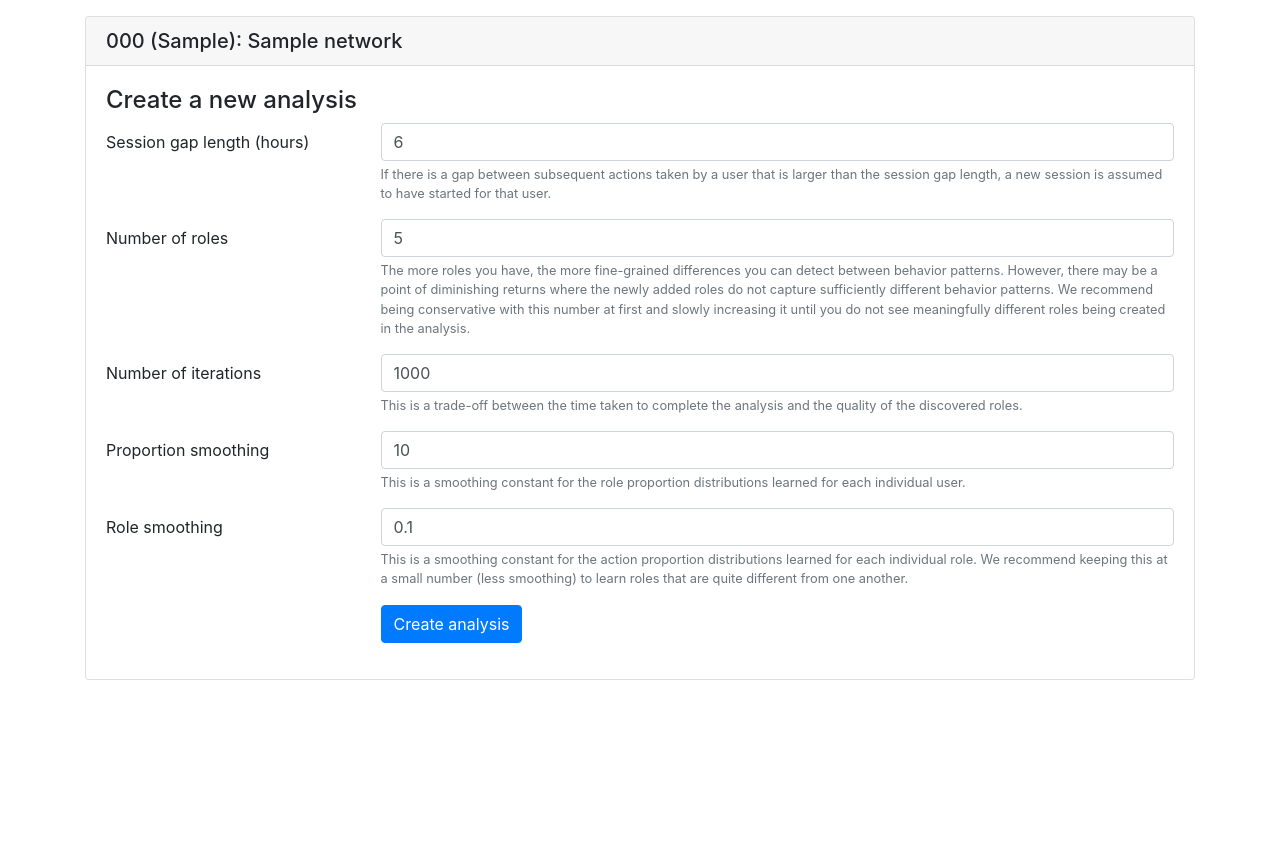
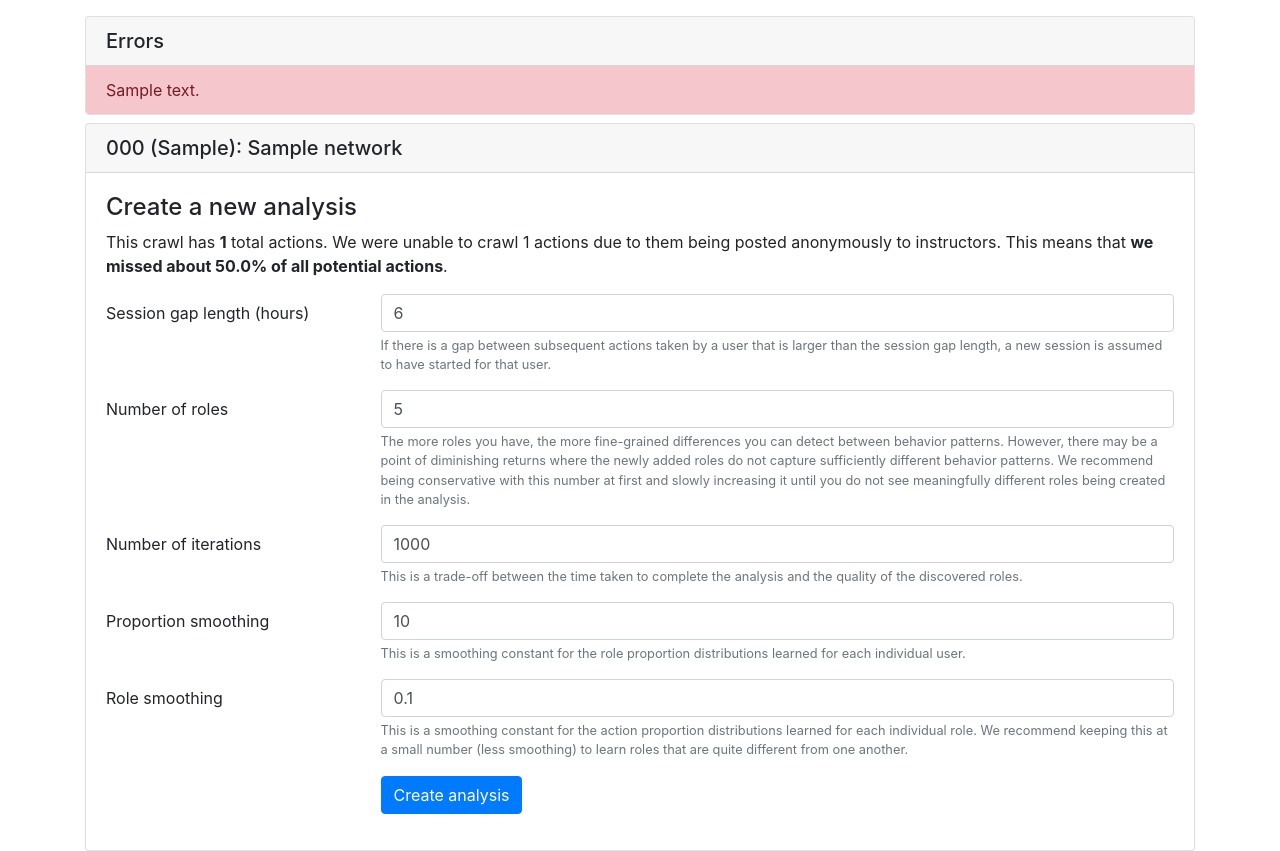
Before and after one commit to skystrife/piazza-roles, a Flask app: template web/roles/templates/new_analysis.html in a window 1280 px wide. Shown: the part 56-907 px from the top of the page. Before the commit the page ends 736 px from the top, so only its background shows below. Run offline with Flask 2, Linux system fonts and the light colour scheme; tables that the repository leaves empty hold one stand-in row (values such as "Sample post"); the template is opened without the code that fills it: values that come from a table or form of the project are taken from there, most other values are stand-ins (such as "Sample title", 1, 10 or a date in 2020); parts of the project's set-up code (start-up, migrations or seed data) failed here and were passed over; some libraries are stand-ins or nearby versions.

Commit message:
Show crawl errors and num_fully_anon on analysis creation page.

```diff
--- a/web/roles/templates/new_analysis.html
+++ b/web/roles/templates/new_analysis.html
@@ -3,6 +3,22 @@
 {% block title %}Analyzing {{ network.number }} ({{ network.term }}){% endblock %}
 
 {% block content %}
+{% if network.crawl.errors %}
+<div class="row">
+    <div class="col mb-2">
+        <div class="card">
+            <h5 class="card-header">Errors</h5>
+            <ul class="list-group list-group-flush">
+                {% for error in network.crawl.errors %}
+                <li class="list-group-item list-group-item-danger">
+                    {{ error.message }}
+                </li>
+                {% endfor %}
+            </ul>
+        </div>
+    </div>
+</div>
+{% endif %}
 <div class="row">
     <div class="col">
         <div class="card" id="CrawlCard">
@@ -11,6 +27,11 @@
             </h5>
             <div class="card-body">
                 <h4>Create a new analysis</h4>
+                <p>This crawl has <strong>{{ network.crawl.actions | length }}</strong> total actions.
+                {% if network.crawl.num_fully_anon > 0 %}
+                We were unable to crawl {{ network.crawl.num_fully_anon }} actions due to them being posted anonymously to instructors. This means that <strong>we missed about {{ ((network.crawl.num_fully_anon) / (network.crawl.actions | length + network.crawl.num_fully_anon) * 100) | round(1) }}% of all potential actions</strong>.
+                {% endif %}
+                </p>
                 <form method="post">
                     {{ form.hidden_tag() }}
                     <div class="form-group row">
```
